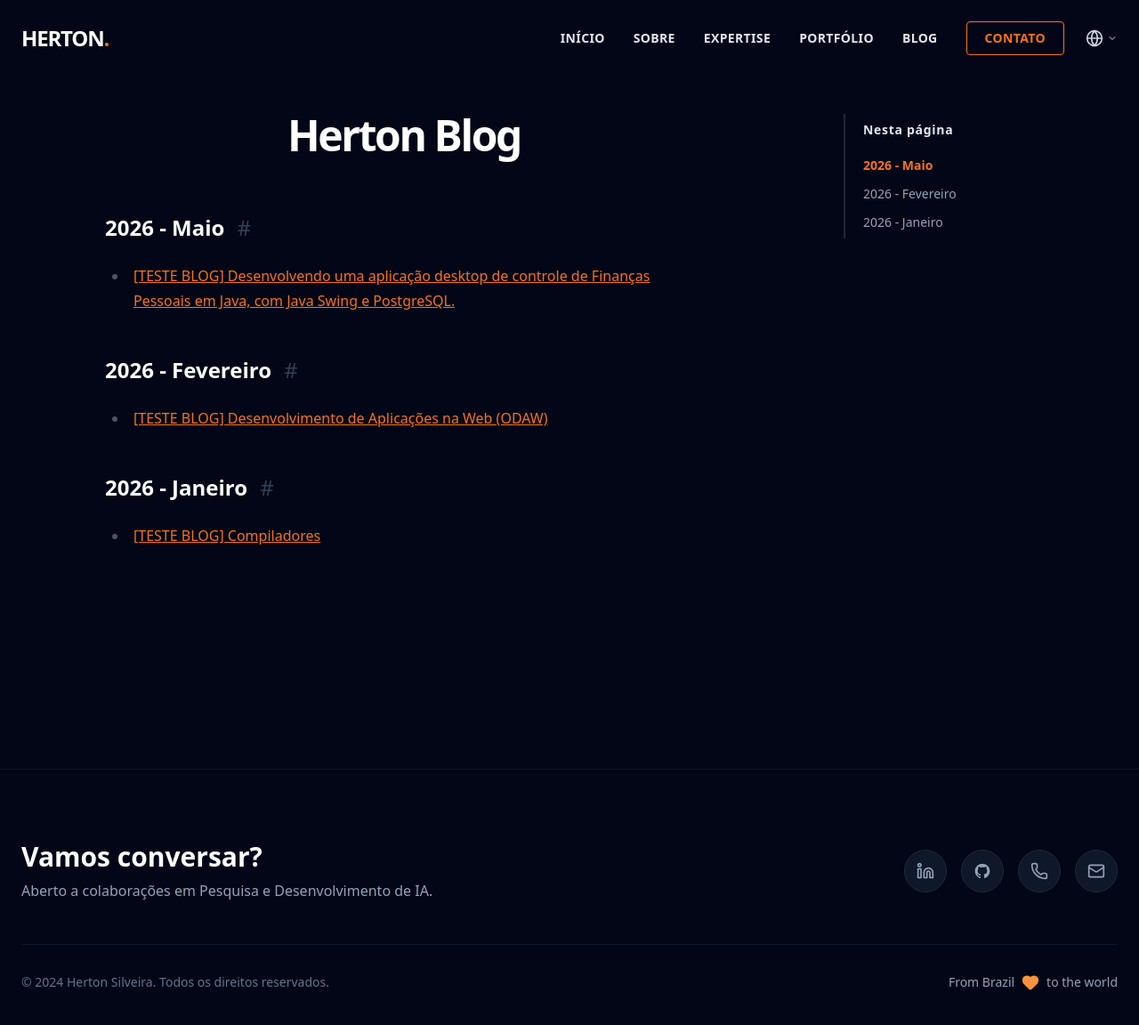
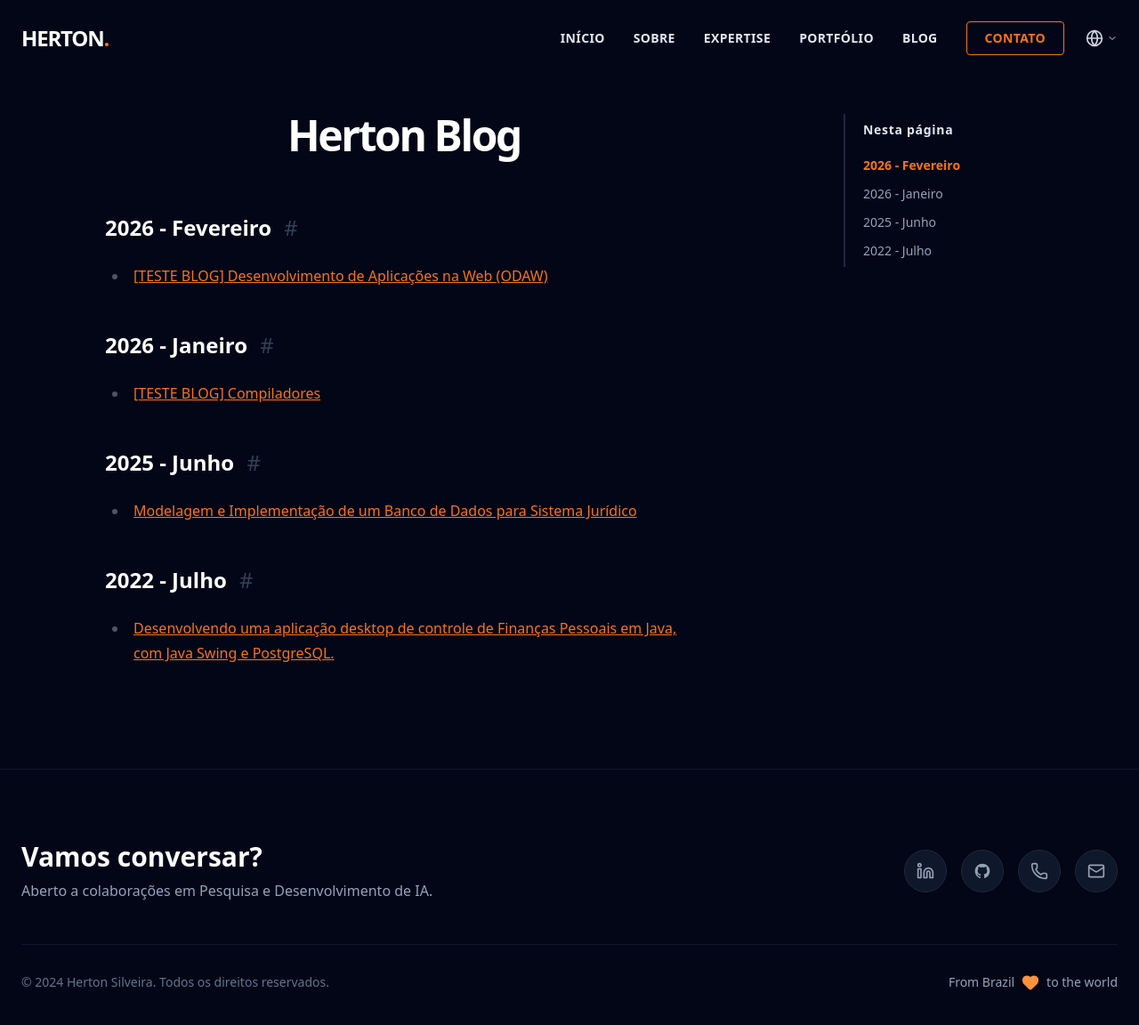
Before and after one commit to hertonnn/hertonnn.github.io, a Jekyll site: the page built from blog.html, in a window 1280 px wide and 1154 px high. Shown: the whole window at 89% size. Built offline with Jekyll 4.4.1, drawn with Linux system fonts in a browser that asks for light colours; nearby versions of some CDN libraries; some of the changed lines change nothing that is shown.

Commit message:
post ban 1 e apifinance

```diff
--- a/blog/_posts/2026-05-11-apiFinance.md
+++ b/blog/_posts/2022-07-01-ApiFinance.md
@@ -1,7 +1,7 @@
 ---
 layout: post
-title: "[TESTE BLOG] Desenvolvendo uma aplicação desktop de controle de Finanças Pessoais em Java, com Java Swing e PostgreSQL."
-date: 2026-05-11 10:00:00 -0300
+title: "Desenvolvendo uma aplicação desktop de controle de Finanças Pessoais em Java, com Java Swing e PostgreSQL."
+date: 2022-07-01 10:00:00 -0300
 ---
 [![Demonstração do Projeto](https://img.youtube.com/vi/W3SZnzQo-sg/maxresdefault.jpg)](https://www.youtube.com/watch?v=W3SZnzQo-sg)
 
--- /dev/null
+++ b/blog/_posts/2025-06-01-SistemaJuridico.md
@@ -0,0 +1,81 @@
+---
+layout: post
+title: "Modelagem e Implementação de um Banco de Dados para Sistema Jurídico"
+date: 2025-06-01 09:20:00 -0300
+categories: [Banco de Dados, Java, Arquitetura]
+tags: [SQL, Modelagem Relacional, MVC, UDESC, API]
+---
+
+![img_inicio](https://www.bcompany.com.br/wp-content/uploads/2020/03/martelo-juiz-laptop-sistema-juridico-1024x683.jpg.webp)
+
+
+Este post detalha a arquitetura e o desenvolvimento de um banco de dados relacional projetado para o ecossistema jurídico, criado em parceria com Adriano Silva como projeto final da disciplina de Banco de Dados I na UDESC. O trabalho envolveu todas as etapas do ciclo de vida dos dados: desde a modelagem conceitual e regras de negócio até a implementação física e construção de uma API.
+
+## O Problema e o Escopo
+
+A área do Direito lida diariamente com um volume massivo de informações fragmentadas. A proposta deste projeto foi estruturar um repositório centralizado que organize processos, trâmites, documentos e os diversos atores envolvidos, otimizando o acesso às informações para profissionais da área.
+
+Para manter o domínio de informação organizado e escalável, o modelo foi dividido em quatro núcleos arquiteturais:
+
+* ***Núcleo do Processo:*** Composto pelas entidades ***Processo*** e ***Tramite*** (com especializações em ***Audiencia*** e ***Decisao***), representando o histórico cronológico dos eventos.
+* ***Atores e Participantes:*** Utilizando o conceito de generalização na entidade base ***Pessoa***, com ramificações estruturadas para ***Advogado*** e ***Agente Judiciario*** (especializado em ***Juiz*** e ***Servidor Publico***).
+* ***Estrutura Organizacional:*** Mapeamento da hierarquia e localização jurisdicional através das entidades ***Comarca*** e ***Vara***.
+* ***Fundamentação e Conteúdo:*** As entidades ***Documento*** e ***Lei***, que representam os artefatos e a base legal dos eventos processuais.
+
+## Integridade e Regras de Negócio
+
+A confiabilidade de um sistema jurídico exige restrições rigorosas no banco de dados. Algumas das principais regras de negócio mapeadas no Dicionário de Dados incluem:
+
+* ***Lotação e Hierarquia:*** Um ***Juiz*** deve estar lotado em uma única ***Vara*** (1:N), e uma ***Vara*** pertence a uma única ***Comarca*** (1:N).
+* ***Fluxo Processual:*** Todo ***Processo*** deve tramitar sob a responsabilidade de um único ***Juiz*** e possuir pelo menos um ***Tramite*** associado para existir no sistema.
+* ***Relacionamentos Complexos:*** A defesa de uma parte em um processo exige um relacionamento ternário (N:N:N) conectando ***Advogado***, ***Pessoa*** e ***Processo***.
+
+Abaixo está a representação visual do Esquema Entidade-Relacionamento Estendido (EER):
+
+![Esquema Conceitual EER](https://github.com/hertonnn/Sistema-Juridico/blob/main/refs/Parte%201%20-%20Corrigida/Conceitual_1.png?raw=true)
+
+## Construindo a API Relacional em Java
+
+A segunda fase do projeto consistiu em abstrair a complexidade do banco através de uma aplicação. A API foi desenvolvida em ***Java*** adotando o padrão arquitetural ***MVC (Model-View-Controller)***, garantindo a separação de responsabilidades entre a lógica de acesso aos dados, as regras da aplicação e a interface com o usuário.
+
+A aplicação consome um subconjunto do banco de dados (no mínimo 5 tabelas relacionadas) e fornece funcionalidades completas de manipulação:
+
+* Inserção e remoção de registros em todas as tabelas mapeadas.
+* Listagens simples e consultas analíticas complexas envolvendo ***JOINs***, subconsultas e funções de agregação.
+
+![Interface da API](https://github.com/hertonnn/Sistema-Juridico/blob/main/refs/Parte%201%20-%20Corrigida/c%C3%B3digo.png?raw=true)
+
+### Considerações finais
+
+Em sumo, esse trabalho de conclusão final da disciplina de BAN1 foi crucial para relembrar e sintetizar todo conteúdo teórico e prático visto no decorrer do semestre. O repositório do projeto está disponível no [GitHub](https://github.com/hertonnn/Sistema-Juridico), contendo todo o código fonte e os artefatos do banco de dados.
+
+**Disciplina:** Banco de Dados I
+
+**Instituição:** Universidade do Estado de Santa Catarina (UDESC) - Centro de Ciências Tecnológicas (CCT)
+
+**Autores:** Adriano Silva, Herton Silveira
+
+**Professora**: Dra. Rebeca Schroeder Freitas
+
+**Ano:** 2025
+
+<div class="mb-5">
+    <span class="d-inline-block px-2 py-1 bg-light text-dark rounded small">
+        <strong>PostgreSQL</strong>
+    </span>
+    <span class="d-inline-block px-2 py-1 bg-light text-dark rounded small">
+        <strong>Java</strong>
+    </span>
+    <span class="d-inline-block px-2 py-1 bg-light text-dark rounded small">
+        <strong>Modelagem Relacional</strong>
+    </span>
+    <span class="d-inline-block px-2 py-1 bg-light text-dark rounded small">
+        <strong>MVC</strong>
+    </span>
+    <span class="d-inline-block px-2 py-1 bg-light text-dark rounded small">
+        <strong>UDESC</strong>
+    </span>
+    <span class="d-inline-block px-2 py-1 bg-light text-dark rounded small">
+        <strong>API</strong>
+    </span>
+</div>
```
